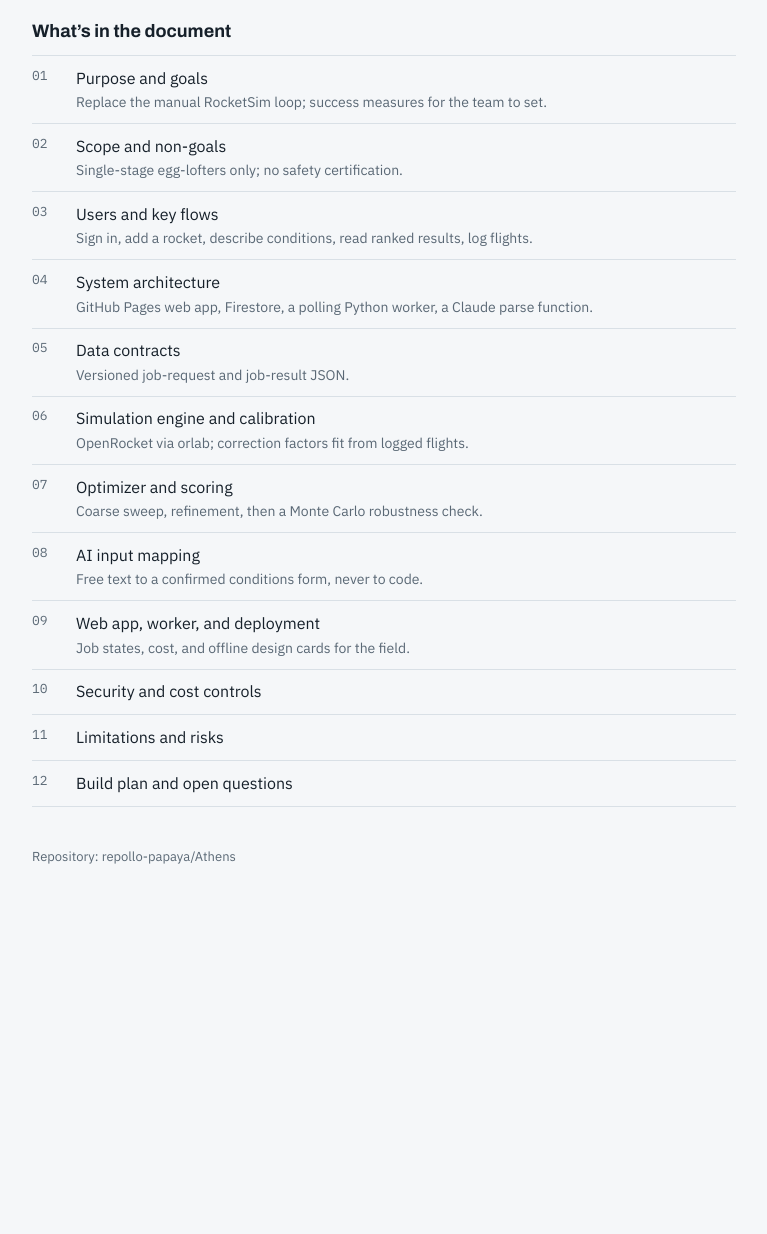
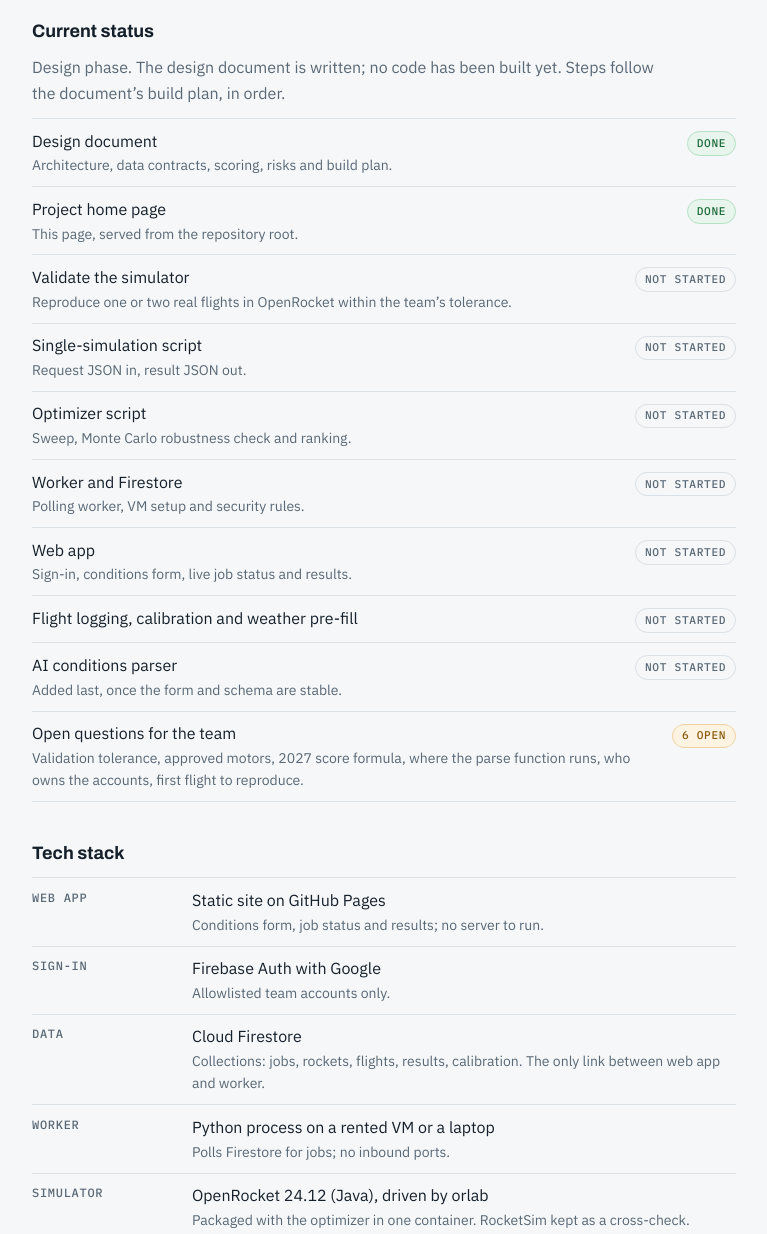
Before and after one commit to repollo-papaya/Athens, a plain HTML site: page index.html in a window 1280 px wide. Shown: the part 720-1954 px from the top of the page, without its empty margins (256-1023 px from the left). Before the commit the page ends 1652 px from the top, so only its background shows below. Drawn offline with Linux system fonts and the light colour scheme.

Commit message:
Add current status and tech stack to the home page
Co-Authored-By: Claude Opus 5.5 <noreply@anthropic.com>
Claude-Session: https://claude.ai/code/session_018Nfxfue6ozSabieZjKhJDx

```diff
--- a/index.html
+++ b/index.html
@@ -18,6 +18,8 @@
     --line: #d9e0e6;
     --accent: #c2410c;
     --accent-fg: #ffffff;
+    --ok-bg: #e7f5ec; --ok-line: #b6e0c4; --ok-fg: #1d6b3a;
+    --warn-bg: #fdf3e2; --warn-line: #f0d3a0; --warn-fg: #8a5a0b;
     --font-display: "Archivo", "Helvetica Neue", Arial, sans-serif;
     --font-body: "IBM Plex Sans", system-ui, -apple-system, "Segoe UI", sans-serif;
     --font-mono: "IBM Plex Mono", ui-monospace, "SFMono-Regular", Menlo, monospace;
@@ -26,12 +28,12 @@
   @media (prefers-color-scheme: dark) {
     :root:not([data-theme="light"]) {
       --bg: #0f151b; --surface: #17202a; --fg: #e6edf3; --muted: #94a3b1;
-      --line: #2a3642; --accent: #fb7a3c; --accent-fg: #1a0d05; color-scheme: dark;
+      --line: #2a3642; --accent: #fb7a3c; --accent-fg: #1a0d05; --ok-bg: #12291c; --ok-line: #24573a; --ok-fg: #8fd9a8; --warn-bg: #2c2110; --warn-line: #5c4216; --warn-fg: #f2c879; color-scheme: dark;
     }
   }
   :root[data-theme="dark"] {
     --bg: #0f151b; --surface: #17202a; --fg: #e6edf3; --muted: #94a3b1;
-    --line: #2a3642; --accent: #fb7a3c; --accent-fg: #1a0d05; color-scheme: dark;
+    --line: #2a3642; --accent: #fb7a3c; --accent-fg: #1a0d05; --ok-bg: #12291c; --ok-line: #24573a; --ok-fg: #8fd9a8; --warn-bg: #2c2110; --warn-line: #5c4216; --warn-fg: #f2c879; color-scheme: dark;
   }
   * { box-sizing: border-box; }
   body {
@@ -158,6 +160,63 @@
   ol.toc .t { min-width: 0; }
   ol.toc .d { display: block; color: var(--muted); font-size: 0.875rem; }
 
+  .status-note { color: var(--muted); margin-bottom: 0.75rem; }
+  ul.status {
+    margin: 0;
+    padding: 0;
+    list-style: none;
+    border-top: 1px solid var(--line);
+  }
+  ul.status li {
+    display: flex;
+    flex-wrap: wrap;
+    align-items: baseline;
+    justify-content: space-between;
+    gap: 0.25rem 1rem;
+    padding: 0.6rem 0;
+    border-bottom: 1px solid var(--line);
+  }
+  ul.status .t { min-width: 0; flex: 1 1 18rem; }
+  ul.status .d { display: block; color: var(--muted); font-size: 0.875rem; }
+  .pill {
+    font: 500 0.7rem/1 var(--font-mono);
+    letter-spacing: 0.06em;
+    text-transform: uppercase;
+    padding: 0.35rem 0.55rem;
+    border-radius: 999px;
+    border: 1px solid var(--line);
+    color: var(--muted);
+    white-space: nowrap;
+  }
+  .pill.done { background: var(--ok-bg); border-color: var(--ok-line); color: var(--ok-fg); }
+  .pill.open { background: var(--warn-bg); border-color: var(--warn-line); color: var(--warn-fg); }
+
+  .stack {
+    margin: 0;
+    display: grid;
+    grid-template-columns: minmax(7rem, 10rem) 1fr;
+    border-top: 1px solid var(--line);
+  }
+  .stack dt, .stack dd {
+    margin: 0;
+    padding: 0.6rem 0;
+    border-bottom: 1px solid var(--line);
+    min-width: 0;
+  }
+  .stack dt {
+    font: 500 0.75rem/1.6 var(--font-mono);
+    letter-spacing: 0.06em;
+    text-transform: uppercase;
+    color: var(--muted);
+    padding-right: 1rem;
+  }
+  .stack dd .d { display: block; color: var(--muted); font-size: 0.875rem; }
+  @media (max-width: 480px) {
+    .stack { grid-template-columns: 1fr; }
+    .stack dt { border-bottom: 0; padding-bottom: 0; }
+    .stack dd { padding-top: 0.15rem; }
+  }
+
   footer { font-size: 0.8125rem; color: var(--muted); }
 </style>
 </head>
@@ -191,6 +250,38 @@
   </section>
 
   <section>
+    <h2>Current status</h2>
+    <p class="status-note">Design phase. The design document is written; no code has been built yet. Steps follow the document&rsquo;s build plan, in order.</p>
+    <ul class="status">
+      <li><span class="t">Design document<span class="d">Architecture, data contracts, scoring, risks and build plan.</span></span><span class="pill done">Done</span></li>
+      <li><span class="t">Project home page<span class="d">This page, served from the repository root.</span></span><span class="pill done">Done</span></li>
+      <li><span class="t">Validate the simulator<span class="d">Reproduce one or two real flights in OpenRocket within the team&rsquo;s tolerance.</span></span><span class="pill">Not started</span></li>
+      <li><span class="t">Single-simulation script<span class="d">Request JSON in, result JSON out.</span></span><span class="pill">Not started</span></li>
+      <li><span class="t">Optimizer script<span class="d">Sweep, Monte Carlo robustness check and ranking.</span></span><span class="pill">Not started</span></li>
+      <li><span class="t">Worker and Firestore<span class="d">Polling worker, VM setup and security rules.</span></span><span class="pill">Not started</span></li>
+      <li><span class="t">Web app<span class="d">Sign-in, conditions form, live job status and results.</span></span><span class="pill">Not started</span></li>
+      <li><span class="t">Flight logging, calibration and weather pre-fill</span><span class="pill">Not started</span></li>
+      <li><span class="t">AI conditions parser<span class="d">Added last, once the form and schema are stable.</span></span><span class="pill">Not started</span></li>
+      <li><span class="t">Open questions for the team<span class="d">Validation tolerance, approved motors, 2027 score formula, where the parse function runs, who owns the accounts, first flight to reproduce.</span></span><span class="pill open">6 open</span></li>
+    </ul>
+  </section>
+
+  <section>
+    <h2>Tech stack</h2>
+    <dl class="stack">
+      <dt>Web app</dt><dd>Static site on GitHub Pages<span class="d">Conditions form, job status and results; no server to run.</span></dd>
+      <dt>Sign-in</dt><dd>Firebase Auth with Google<span class="d">Allowlisted team accounts only.</span></dd>
+      <dt>Data</dt><dd>Cloud Firestore<span class="d">Collections: jobs, rockets, flights, results, calibration. The only link between web app and worker.</span></dd>
+      <dt>Worker</dt><dd>Python process on a rented VM or a laptop<span class="d">Polls Firestore for jobs; no inbound ports.</span></dd>
+      <dt>Simulator</dt><dd>OpenRocket 24.12 (Java), driven by orlab<span class="d">Packaged with the optimizer in one container. RocketSim kept as a cross-check.</span></dd>
+      <dt>Optimizer</dt><dd>Grid or random sweep, Bayesian optimization or CMA-ES, Monte Carlo<span class="d">Seeded and time-budgeted so results are reproducible.</span></dd>
+      <dt>AI parsing</dt><dd>Claude API, called from a parse function<span class="d">Cloud Function or worker job, still undecided. API key never reaches the browser.</span></dd>
+      <dt>Weather</dt><dd>Free forecast API, called from the browser<span class="d">Pre-fills the conditions form; always editable.</span></dd>
+      <dt>Uploads</dt><dd>Altimeter CSVs parsed in the browser<span class="d">Stored as numbers; no file storage in version 1.</span></dd>
+    </dl>
+  </section>
+
+  <section>
     <h2>What&rsquo;s in the document</h2>
     <ol class="toc">
       <li><span class="n">01</span><span class="t">Purpose and goals<span class="d">Replace the manual RocketSim loop; success measures for the team to set.</span></span></li>
```
